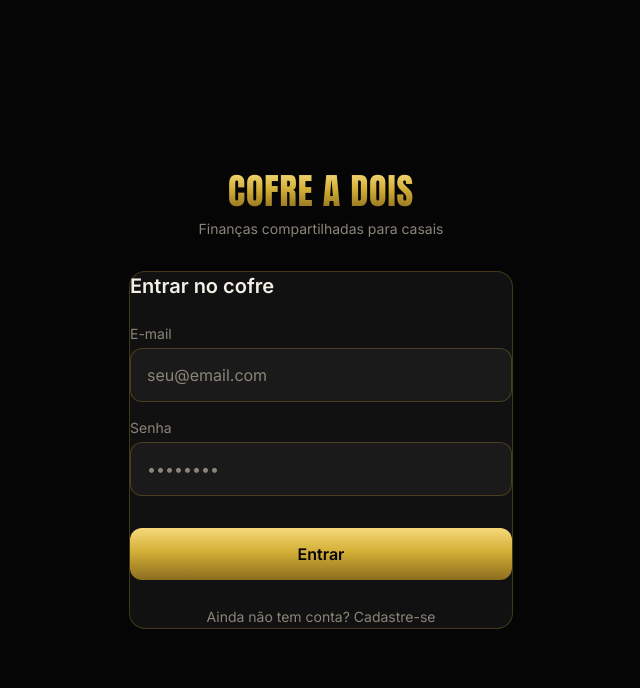
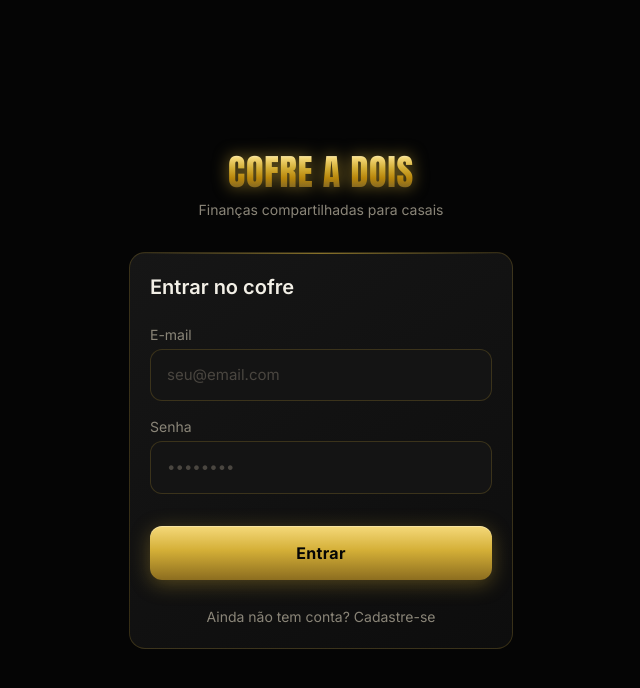
Before and after one commit to marcelocamargocliente-cao/cofre-a-dois, a React (Vite) app: page / in a window 1280 px wide. Shown: the top 688 px of the page, without its empty margins (319-959 px from the left). Built offline with nearby package versions, Linux system fonts and the light colour scheme; no server answers.

Commit message:
style: tipografia Anton reluzente com gradiente ouro multicamada e brilho

```diff
--- a/src/index.css
+++ b/src/index.css
@@ -1,54 +1,196 @@
+@import url('https://fonts.googleapis.com/css2?family=Anton&family=Inter:wght@300;400;500;600;700&display=swap');
+
 @tailwind base;
 @tailwind components;
 @tailwind utilities;
 
-* { box-sizing: border-box; }
+* { box-sizing: border-box; margin: 0; padding: 0; }
 
 body {
   background-color: #050505;
   color: #F2EFE6;
-  font-family: "Inter", sans-serif;
-  margin: 0;
-  padding: 0;
+  font-family: 'Inter', sans-serif;
   -webkit-font-smoothing: antialiased;
+  -moz-osx-font-smoothing: grayscale;
 }
 
+/* ===================== GRADIENTE OURO RELUZENTE ===================== */
 .gradiente-ouro {
-  background: linear-gradient(180deg, #F5D97A 0%, #D4AF37 45%, #8C6D1F 100%);
+  background: linear-gradient(
+    180deg,
+    #FFFFFF 0%,
+    #F5D97A 15%,
+    #D4AF37 40%,
+    #B8860B 65%,
+    #8C6D1F 85%,
+    #6B4F0A 100%
+  );
   -webkit-background-clip: text;
   -webkit-text-fill-color: transparent;
   background-clip: text;
+  filter: drop-shadow(0 0 8px rgba(212, 175, 55, 0.6));
 }
 
-.card {
-  background-color: #111111;
-  border: 1px solid rgba(212, 175, 55, 0.25);
-  border-radius: 16px;
+/* Versão maior com mais brilho — para títulos de tela */
+.gradiente-ouro-xl {
+  background: linear-gradient(
+    160deg,
+    #FFFFFF 0%,
+    #FFF0A0 10%,
+    #F5D97A 25%,
+    #D4AF37 50%,
+    #8C6D1F 80%,
+    #5A3E00 100%
+  );
+  -webkit-background-clip: text;
+  -webkit-text-fill-color: transparent;
+  background-clip: text;
+  filter: drop-shadow(0 2px 12px rgba(212, 175, 55, 0.8))
+          drop-shadow(0 0 30px rgba(255, 215, 0, 0.3));
+  text-shadow: none;
 }
 
+/* ===================== TIPOGRAFIA ===================== */
+.titulo-principal {
+  font-family: 'Anton', sans-serif;
+  font-size: clamp(32px, 8vw, 48px);
+  letter-spacing: -0.01em;
+  line-height: 0.95;
+  text-transform: uppercase;
+}
+
+.titulo-secao {
+  font-family: 'Anton', sans-serif;
+  font-size: 22px;
+  letter-spacing: 0.02em;
+  text-transform: uppercase;
+}
+
+.subtitulo {
+  font-family: 'Inter', sans-serif;
+  font-size: 12px;
+  font-weight: 400;
+  letter-spacing: 0.12em;
+  text-transform: uppercase;
+  color: #8A8578;
+}
+
+/* ===================== CARDS ===================== */
+.card {
+  background: linear-gradient(145deg, #161616 0%, #0d0d0d 100%);
+  border: 1px solid rgba(212, 175, 55, 0.2);
+  border-radius: 16px;
+  padding: 20px;
+  position: relative;
+  overflow: hidden;
+}
+
+/* Brilho sutil no topo do card */
+.card::before {
+  content: '';
+  position: absolute;
+  top: 0; left: 0; right: 0;
+  height: 1px;
+  background: linear-gradient(90deg, transparent, rgba(212,175,55,0.6), transparent);
+}
+
+.card-sm {
+  background: linear-gradient(145deg, #161616 0%, #0d0d0d 100%);
+  border: 1px solid rgba(212, 175, 55, 0.15);
+  border-radius: 12px;
+  padding: 12px;
+  position: relative;
+  overflow: hidden;
+}
+
+.card-sm::before {
+  content: '';
+  position: absolute;
+  top: 0; left: 0; right: 0;
+  height: 1px;
+  background: linear-gradient(90deg, transparent, rgba(212,175,55,0.4), transparent);
+}
+
+/* ===================== BOTÕES ===================== */
 .btn-primario {
   background: linear-gradient(180deg, #F5D97A 0%, #D4AF37 45%, #8C6D1F 100%);
   color: #050505;
-  font-weight: 600;
+  font-family: 'Inter', sans-serif;
+  font-weight: 700;
+  font-size: 16px;
+  letter-spacing: 0.02em;
   border-radius: 12px;
-  padding: 14px 24px;
+  padding: 15px 24px;
   width: 100%;
   border: none;
   cursor: pointer;
-  font-size: 16px;
+  box-shadow: 0 4px 20px rgba(212, 175, 55, 0.35),
+              inset 0 1px 0 rgba(255,255,255,0.3);
+  transition: all 0.2s;
 }
 
-input, textarea {
-  background-color: #1a1a1a;
-  border: 1px solid rgba(212, 175, 55, 0.25);
+.btn-primario:active {
+  transform: scale(0.98);
+  box-shadow: 0 2px 10px rgba(212, 175, 55, 0.2);
+}
+
+.btn-primario:disabled {
+  background: #333;
+  box-shadow: none;
+  cursor: not-allowed;
+}
+
+/* ===================== INPUTS ===================== */
+input, textarea, select {
+  background-color: #141414;
+  border: 1px solid rgba(212, 175, 55, 0.2);
   border-radius: 12px;
   color: #F2EFE6;
   padding: 14px 16px;
   width: 100%;
-  font-size: 16px;
-  font-family: "Inter", sans-serif;
+  font-size: 15px;
+  font-family: 'Inter', sans-serif;
   outline: none;
+  transition: border-color 0.2s, box-shadow 0.2s;
+  -webkit-appearance: none;
 }
 
-input:focus, textarea:focus { border-color: #D4AF37; }
-input::placeholder, textarea::placeholder { color: #8A8578; }
+input:focus, textarea:focus, select:focus {
+  border-color: #D4AF37;
+  box-shadow: 0 0 0 3px rgba(212, 175, 55, 0.12);
+}
+
+input::placeholder, textarea::placeholder {
+  color: #4a4640;
+}
+
+/* ===================== VALORES MONETÁRIOS ===================== */
+.valor-destaque {
+  font-family: 'Anton', sans-serif;
+  font-variant-numeric: tabular-nums;
+  letter-spacing: -0.01em;
+}
+
+/* ===================== SEPARADOR ===================== */
+.divisor-ouro {
+  height: 1px;
+  background: linear-gradient(90deg, transparent, rgba(212,175,55,0.4), transparent);
+  margin: 12px 0;
+}
+
+/* ===================== BADGE ===================== */
+.badge-ouro {
+  background: rgba(212,175,55,0.12);
+  border: 1px solid rgba(212,175,55,0.3);
+  border-radius: 20px;
+  padding: 3px 10px;
+  font-size: 11px;
+  color: #D4AF37;
+  font-weight: 500;
+  letter-spacing: 0.05em;
+}
+
+/* ===================== SCROLLBAR ===================== */
+::-webkit-scrollbar { width: 4px; }
+::-webkit-scrollbar-track { background: #050505; }
+::-webkit-scrollbar-thumb { background: rgba(212,175,55,0.3); border-radius: 2px; }
```
